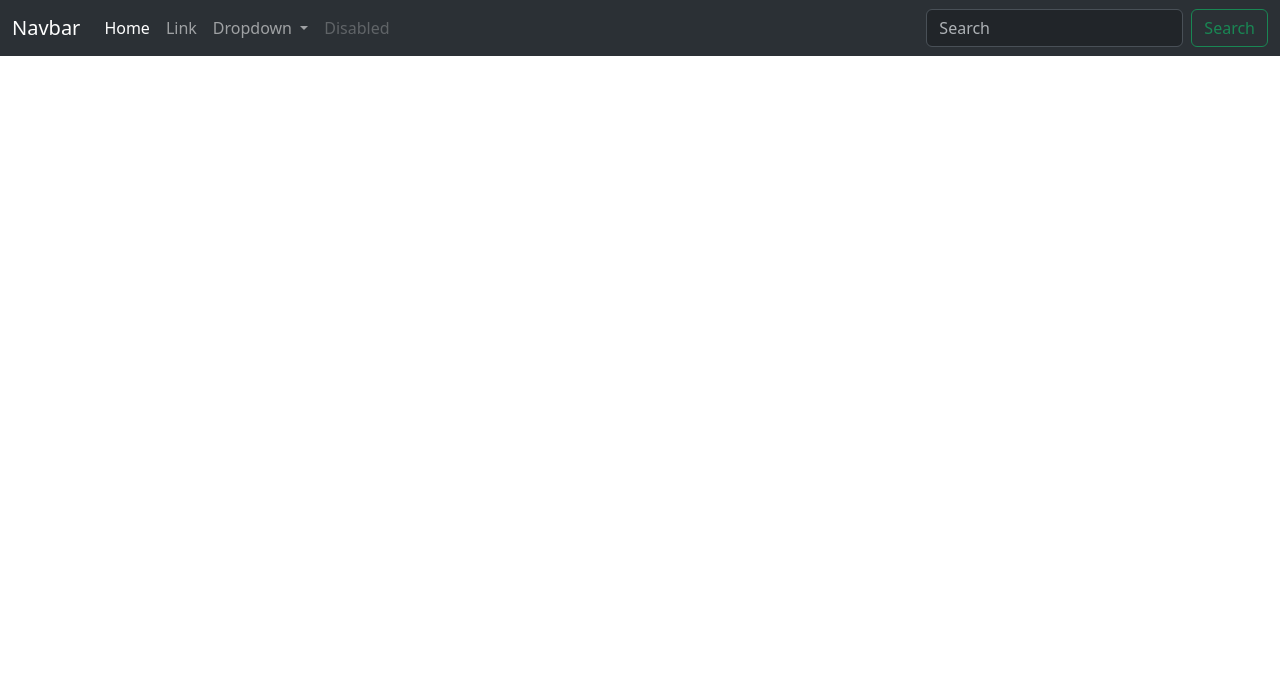
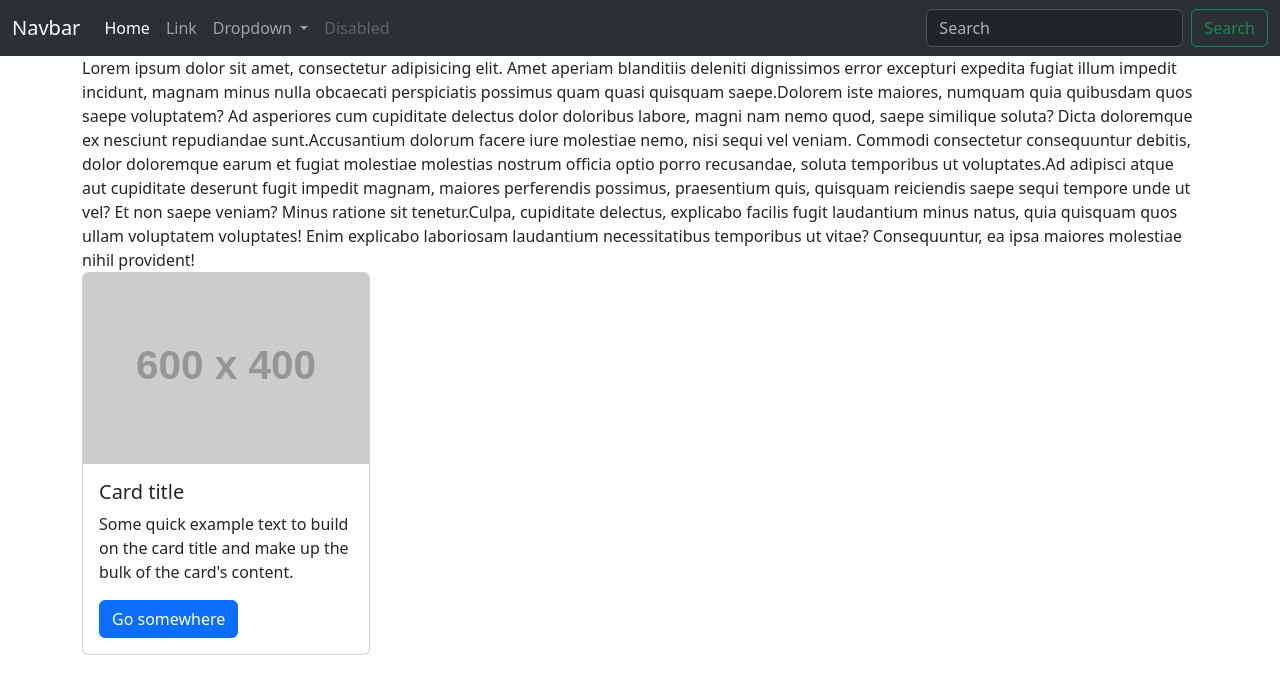
Before and after one commit to fteller/django_01032024, a Python web app: template templates/index.html in a window 1280 px wide. Shown: the top 694 px of the page. Run offline with Jinja, Linux system fonts and the light colour scheme; the template is opened without the code that fills it, so the values that code supplies are empty; grey boxes labelled with a size stand in for pictures from a placeholder-image service; some libraries are stand-ins or nearby versions.

Commit message:
bootstrap added 2

```diff
--- a/templates/index.html
+++ b/templates/index.html
@@ -7,6 +7,7 @@
     <link href="https://cdn.jsdelivr.net/npm/bootstrap@5.3.3/dist/css/bootstrap.min.css" rel="stylesheet" integrity="sha384-QWTKZyjpPEjISv5WaRU9OFeRpok6YctnYmDr5pNlyT2bRjXh0JMhjY6hW+ALEwIH" crossorigin="anonymous">
   </head>
   <body>
+
     <nav class="navbar bg-dark navbar-expand-lg bg-body-tertiary" data-bs-theme="dark">
   <div class="container-fluid">
     <a class="navbar-brand" href="#">Navbar</a>
@@ -43,6 +44,19 @@
     </div>
   </div>
 </nav>
+    <div class="container">
+        <span><span>Lorem ipsum dolor sit amet, consectetur adipisicing elit. Amet aperiam blanditiis deleniti dignissimos error excepturi expedita fugiat illum impedit incidunt, magnam minus nulla obcaecati perspiciatis possimus quam quasi quisquam saepe.</span><span>Dolorem iste maiores, numquam quia quibusdam quos saepe voluptatem? Ad asperiores cum cupiditate delectus dolor doloribus labore, magni nam nemo quod, saepe similique soluta? Dicta doloremque ex nesciunt repudiandae sunt.</span><span>Accusantium dolorum facere iure molestiae nemo, nisi sequi vel veniam. Commodi consectetur consequuntur debitis, dolor doloremque earum et fugiat molestiae molestias nostrum officia optio porro recusandae, soluta temporibus ut voluptates.</span><span>Ad adipisci atque aut cupiditate deserunt fugit impedit magnam, maiores perferendis possimus, praesentium quis, quisquam reiciendis saepe sequi tempore unde ut vel? Et non saepe veniam? Minus ratione sit tenetur.</span><span>Culpa, cupiditate delectus, explicabo facilis fugit laudantium minus natus, quia quisquam quos ullam voluptatem voluptates! Enim explicabo laboriosam laudantium necessitatibus temporibus ut vitae? Consequuntur, ea ipsa maiores molestiae nihil provident!</span></span>
+        <div class="card" style="width: 18rem;">
+  <img src="https://fakeimg.pl/600x400" class="card-img-top" alt="...">
+  <div class="card-body">
+    <h5 class="card-title">Card title</h5>
+    <p class="card-text">Some quick example text to build on the card title and make up the bulk of the card's content.</p>
+    <a href="#" class="btn btn-primary">Go somewhere</a>
+  </div>
+</div>
+    </div>
+
+
     <script src="https://cdn.jsdelivr.net/npm/bootstrap@5.3.3/dist/js/bootstrap.bundle.min.js" integrity="sha384-YvpcrYf0tY3lHB60NNkmXc5s9fDVZLESaAA55NDzOxhy9GkcIdslK1eN7N6jIeHz" crossorigin="anonymous"></script>
   </body>
 </html>
```
